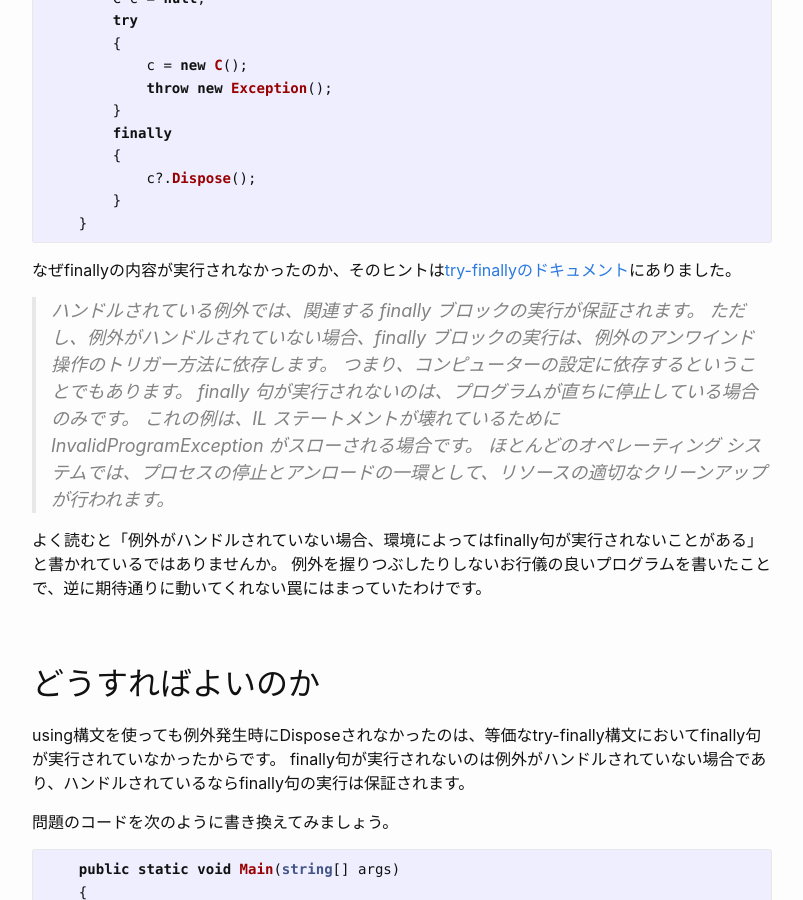
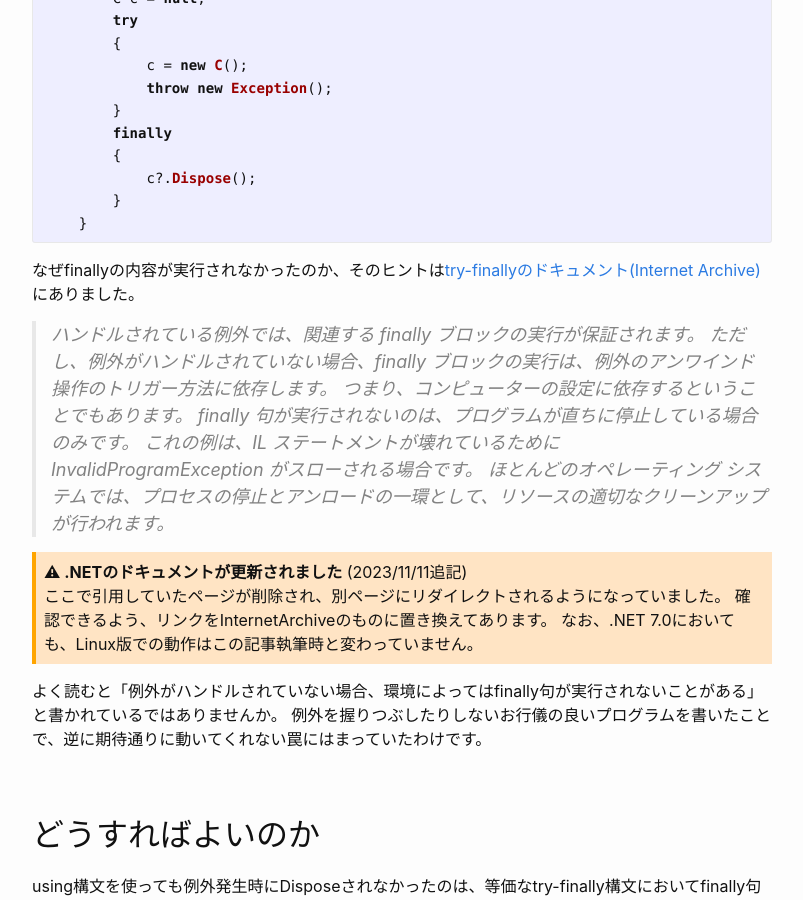
Before and after one commit to makiuchi-d/makiuchi-d.github.io, a Jekyll site: the page built from _posts/2021-09-16-csharp-using-idisposable.ja.md, in a window 1280 px wide and 900 px high, scrolled down 1749 px. Shown: the whole window, without its empty margins (238-1041 px from the left). Built offline with Jekyll 4.4.1, drawn with Linux system fonts in a browser that asks for light colours.

Commit message:
引用元修正

````diff
--- a/_posts/2021-09-16-csharp-using-idisposable.ja.md
+++ b/_posts/2021-09-16-csharp-using-idisposable.ja.md
@@ -79,9 +79,17 @@ Unhandled exception. System.Exception: Exception of type 'System.Exception' was
     }
 ```
 
-なぜfinallyの内容が実行されなかったのか、そのヒントは[try-finallyのドキュメント](https://docs.microsoft.com/ja-jp/dotnet/csharp/language-reference/keywords/try-finally)にありました。
+なぜfinallyの内容が実行されなかったのか、そのヒントは[try-finallyのドキュメント(Internet Archive)](https://web.archive.org/web/20220211193315/https://docs.microsoft.com/ja-jp/dotnet/csharp/language-reference/keywords/try-finally)にありました。
 
 > ハンドルされている例外では、関連する finally ブロックの実行が保証されます。 ただし、例外がハンドルされていない場合、finally ブロックの実行は、例外のアンワインド操作のトリガー方法に依存します。 つまり、コンピューターの設定に依存するということでもあります。 finally 句が実行されないのは、プログラムが直ちに停止している場合のみです。 これの例は、IL ステートメントが壊れているために InvalidProgramException がスローされる場合です。 ほとんどのオペレーティング システムでは、プロセスの停止とアンロードの一環として、リソースの適切なクリーンアップが行われます。
+
+<p style="background-color:bisque;border-left:0.3em solid orange;padding:0.5em">
+<strong>⚠ .NETのドキュメントが更新されました</strong> (2023/11/11追記)<br>
+ここで引用していたページが削除され、別ページにリダイレクトされるようになっていました。
+確認できるよう、リンクをInternetArchiveのものに置き換えてあります。
+
+なお、.NET 7.0においても、Linux版での動作はこの記事執筆時と変わっていません。
+</p>
 
 よく読むと「例外がハンドルされていない場合、環境によってはfinally句が実行されないことがある」と書かれているではありませんか。
 例外を握りつぶしたりしないお行儀の良いプログラムを書いたことで、逆に期待通りに動いてくれない罠にはまっていたわけです。
````
